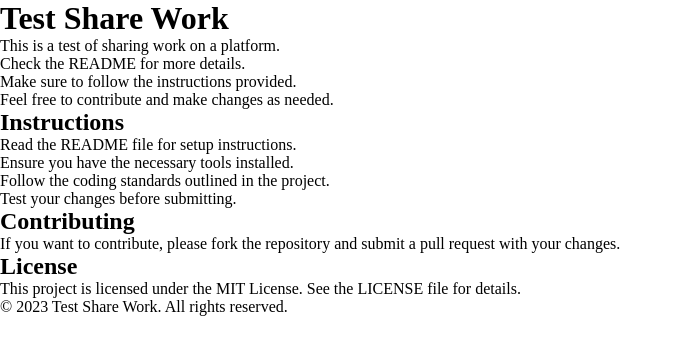
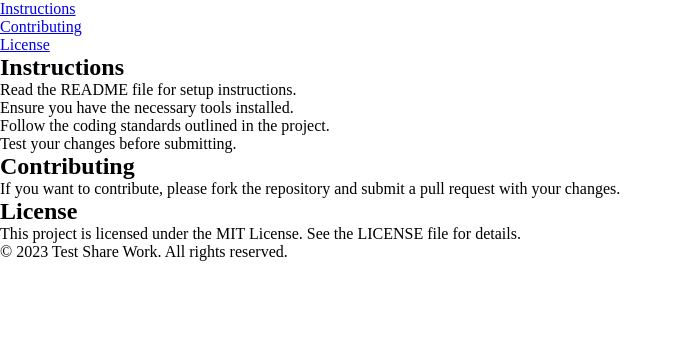
Before and after one commit to NiccoloDiDomenico/test-share-work, a plain HTML site: page index.html in a window 1280 px wide. Shown: the whole page, without its empty margins (0-683 px from the left). Drawn offline with Linux system fonts and the light colour scheme.

Commit message:
Remove header text and replace with a navigation bar for improved structure

```diff
--- a/index.html
+++ b/index.html
@@ -11,11 +11,14 @@
 
 <body>
     <header>
-        <h1>Test Share Work</h1>
-        <p>This is a test of sharing work on a platform.</p>
-        <p>Check the README for more details.</p>
-        <p>Make sure to follow the instructions provided.</p>
-        <p>Feel free to contribute and make changes as needed.</p>
+        <!-- create navbar -->
+        <nav>
+            <ul>
+                <li><a href="#instructions">Instructions</a></li>
+                <li><a href="#contributing">Contributing</a></li>
+                <li><a href="#license">License</a></li>
+            </ul>
+        </nav>
     </header>
     <main>
         <section>
```
